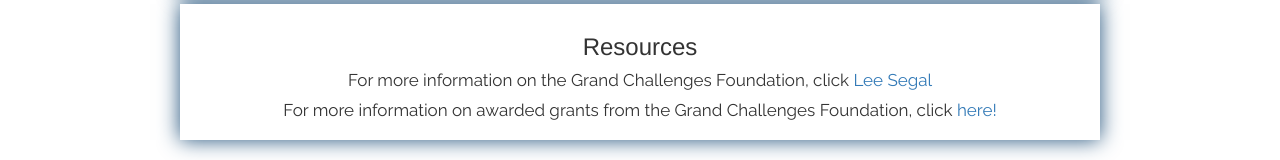
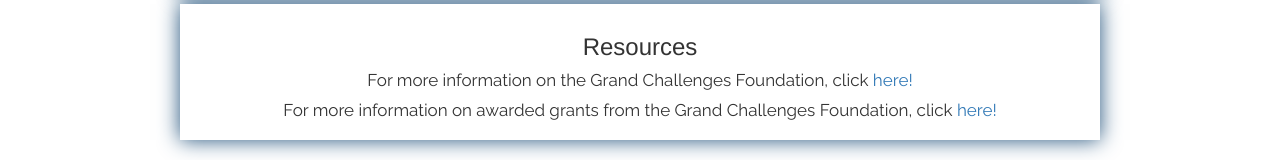
Before and after one commit to LeeSegal17/capstonesite, a plain HTML site: page index.html in a window 1280 px wide. Shown: the part 2266-2426 px from the top of the page. Drawn offline with nearby package versions, Linux system fonts and the light colour scheme.

Commit message:
changed Lee Segal

```diff
--- a/index.html
+++ b/index.html
@@ -122,7 +122,7 @@
         <div>
             <h3 id="resources">Resources</h3>
             <p>For more information on the Grand Challenges Foundation, click
-                <a target="_blank" href="https://gcgh.grandchallenges.org/about">Lee Segal</a>
+                <a target="_blank" href="https://gcgh.grandchallenges.org/about">here!</a>
             </p>
             <p>For more information on awarded grants from the Grand Challenges Foundation, click
                 <a target="_blank" href="https://grandchallenges.org/#/map">here!</a>
```
